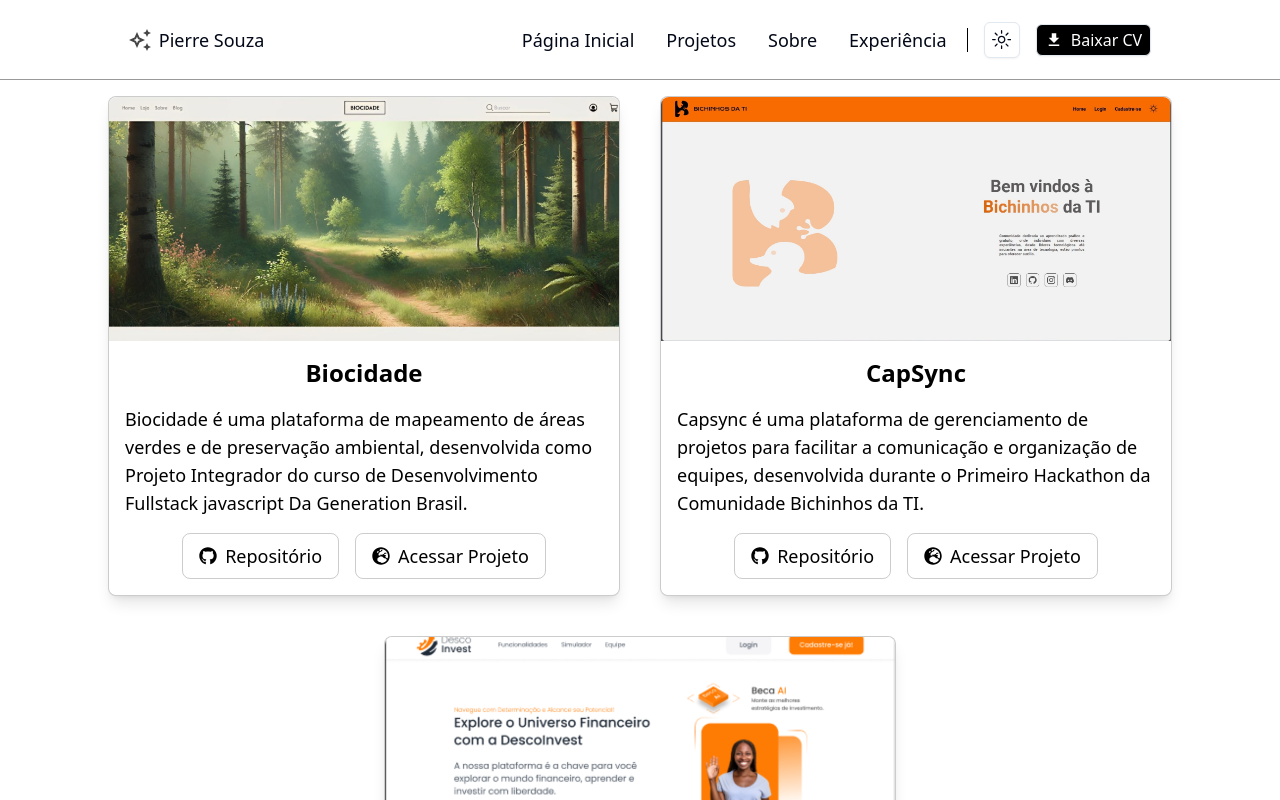
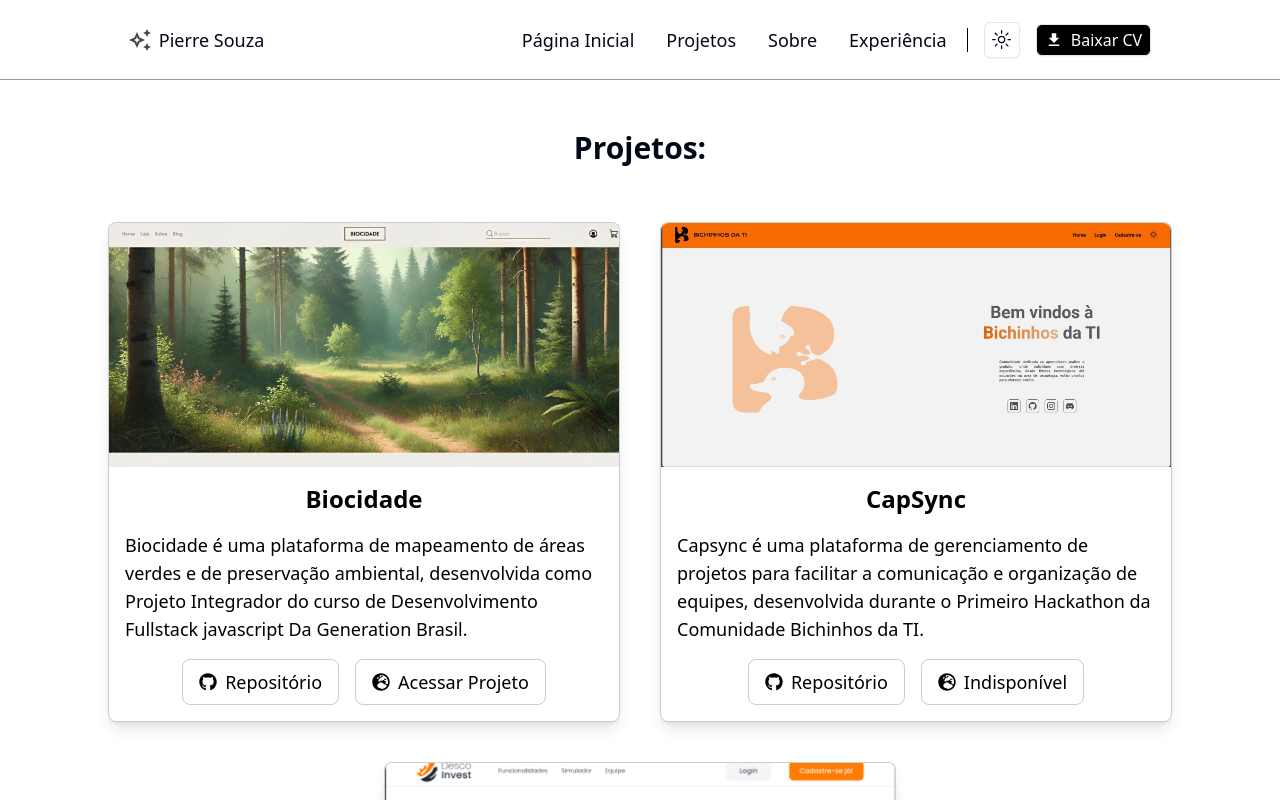
Before and after one commit to pierresouza/Portifolio, a Next.js app: page /projects in a window 1280 px wide. Shown: the top 800 px of the page. Built offline with nearby package versions, Linux system fonts and the light colour scheme.

Commit message:
chore: add projects main text and add validation in name of the project

```diff
--- a/app/projects/page.tsx
+++ b/app/projects/page.tsx
@@ -4,7 +4,7 @@ import CardProject from "../../components/CardProject";
 
 function Projects() {
   return (
-    <div className="flex w-screen items-center">
+    <div className="flex h-screen w-screen items-center">
       <div className="flex w-full flex-col items-center justify-center gap-14">
         <CardProject />
       </div>
--- a/components/CardProject.tsx
+++ b/components/CardProject.tsx
@@ -5,7 +5,9 @@ import { FaGithub, FaGlobeEurope } from "react-icons/fa";
 
 function CardProject() {
   return (
-    <div className="flex w-full flex-wrap justify-center gap-6 sm:gap-8 md:gap-10">
+    <>
+      <p className="text-3xl font-bold">Projetos:</p>
+      <div className="flex h-[80vh] w-full flex-wrap justify-center gap-6 sm:gap-8 md:gap-10">
         {ProjectsMock.Project.map((project, index) => (
           <div
             key={index}
@@ -42,13 +44,16 @@ function CardProject() {
                   className="flex items-center gap-2 rounded-lg border border-black/20 px-4 py-2 text-xs text-black transition-all duration-500 hover:underline hover:underline-offset-4 dark:border-white/20 dark:text-white sm:text-base md:text-lg"
                 >
                   <FaGlobeEurope />
-                Acessar Projeto
+                  {project.deployURL === "Indisponível"
+                    ? "Indisponível"
+                    : "Acessar Projeto"}
                 </a>
               </div>
             </div>
           </div>
         ))}
       </div>
+    </>
   );
 }
 
```
Lines whose indentation alone changed are shown as unchanged.
